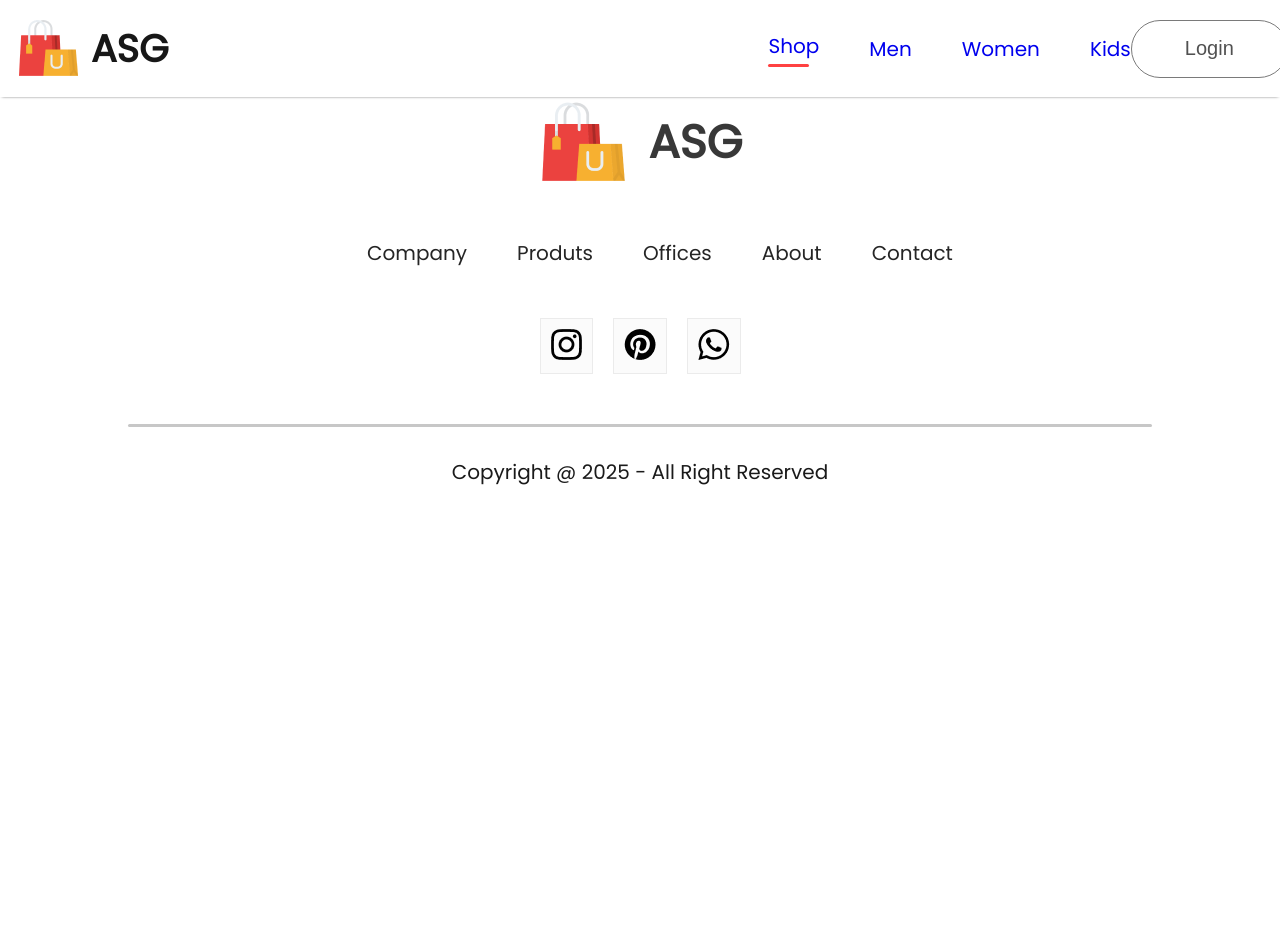
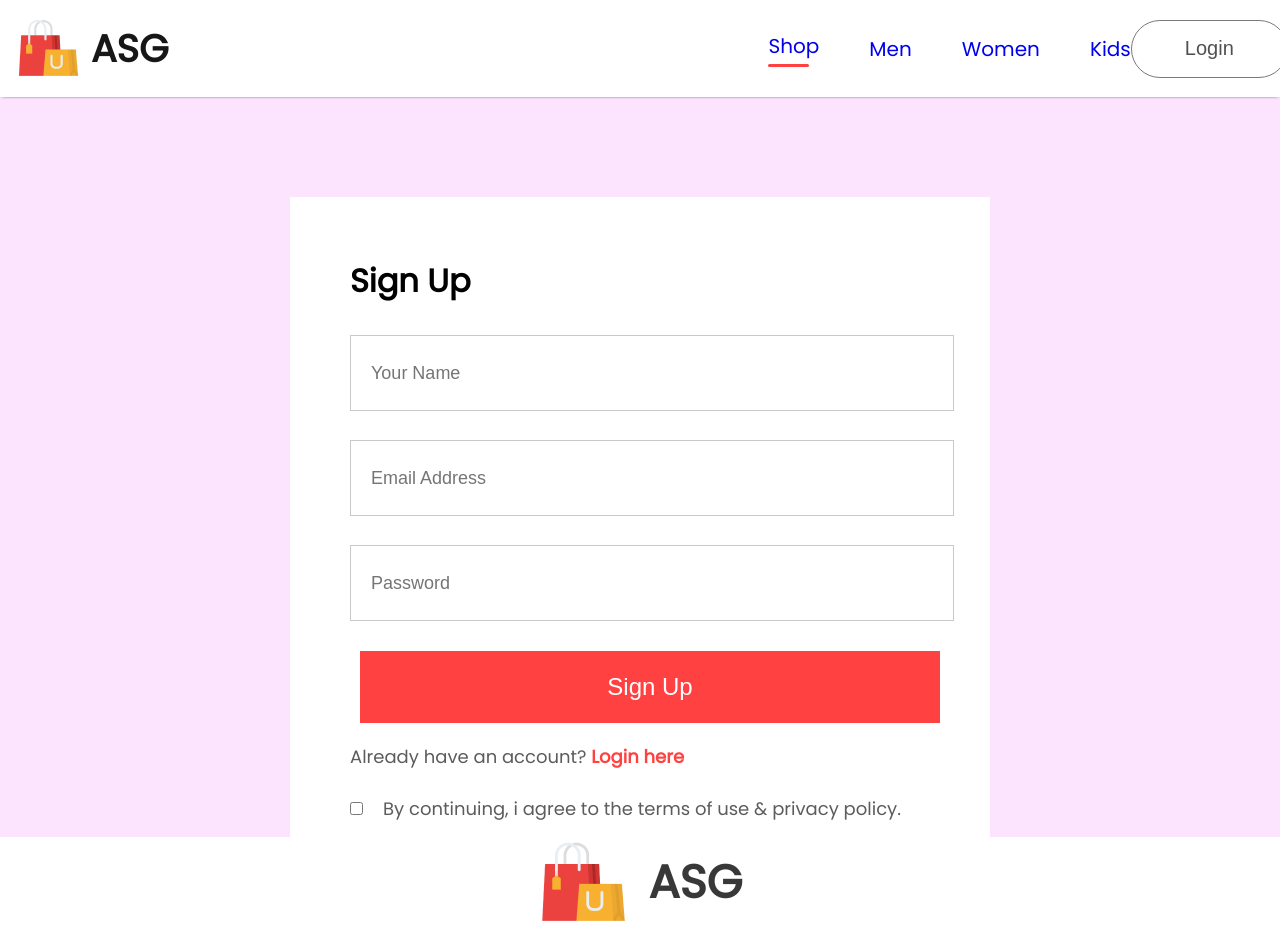
Before and after one commit to MdMirajulIslamTashfi/ASG, a React (Create React App) app: page /login in a window 1280 px wide. Shown: the top 952 px of the page. Before the commit the page ends 800 px from the top, so only its background shows below. Built offline with nearby package versions, Linux system fonts and the light colour scheme.

Commit message:
initial signup page

```diff
--- a/src/App.js
+++ b/src/App.js
@@ -7,6 +7,9 @@
 import LoginSignup from './Pages/LoginSignup';
 import Cart from './Pages/Cart';
 import Footer from './Components/Footer/Footer';
+import men_banner from './Components/Assets/banner_mens.png'
+import women_banner from './Components/Assets/banner_women.png'
+import kid_banner from './Components/Assets/banner_kids.png'
 
 function App() {
   return (
@@ -15,9 +18,9 @@
       <Navbar/>
       <Routes>
         <Route path='/' element={<Shop/>}/>
-        <Route path='/mens' element={<ShopCategory category="men" />}/>
-        <Route path='/womens' element={<ShopCategory category="women"/>}/>
-        <Route path='/kids' element={<ShopCategory category="kid"/>}/>
+        <Route path='/mens' element={<ShopCategory banner = {men_banner} category="men" />}/>
+        <Route path='/womens' element={<ShopCategory banner = {women_banner} category="women"/>}/>
+        <Route path='/kids' element={<ShopCategory banner = {kid_banner} category="kid"/>}/>
         <Route path="product" element={<Product/>}/>
         <Route path=':productId' element={<Product/>}/>
         <Route path='/login' element={<LoginSignup/>}/>
--- /dev/null
+++ b/src/Context/ShopContext.jsx
@@ -0,0 +1,16 @@
+import react, { createContext } from "react";
+import all_product from "../Components/Assets/all_product";
+
+export const ShopContext = createContext(null);
+
+const ShopContextProvider = (props)=>{
+    const contextValue = {all_product};
+
+    return(
+        <ShopContext.Provider value = {contextValue}>
+            {props.children}
+        </ShopContext.Provider>
+    )
+}
+
+export default ShopContextProvider;
--- /dev/null
+++ b/src/Pages/CSS/LoginSignup.css
@@ -0,0 +1,68 @@
+.loginsignup{
+    width: 100%;
+    height: 80vh;
+    background: #fce3fe;
+    padding-top: 100px;
+}
+.loginsignup-container{
+    width: 580px;
+    height: 600px;
+    background: white;
+    margin: auto;
+    padding: 40px 60px;
+}
+
+.loginsignup-container h1{
+    margin: 20px 0px;
+}
+
+.loginsignup-fields{
+    display: flex;
+    flex-direction: column;
+    gap: 29px;
+    margin-top: 30px;
+}
+
+.loginsignup-fields input{
+    height: 72px;
+    width: 100%;
+    padding-left: 20px;
+    border: 1px solid #c9c9c9;
+    outline: none;
+    color: #5c5c5c;
+    font-size: 18px;
+}
+.loginsignup-container button{
+    width: 580px;
+    height: 72px;
+    color: white;
+    background: #ff4141;
+    margin-top: 30px;
+    margin-left: 10px;
+    border: none;
+    font-size: 24px;
+    font-weight: 500;
+    cursor: pointer;
+}
+
+.loginsignup-login{
+    margin-top: 20px;
+    color: #5c5c5c;
+    font-size: 18px;
+    font-weight: 500;
+}
+
+.loginsignup-login span{
+    color: #ff4141;
+    font-weight: 600;
+}
+
+.loginsignup-agree{
+    display: flex;
+    align-items: center;
+    margin-top: 25px;
+    gap: 20px;
+    color: #5c5c5c;
+    font-size: 18px;
+    font-weight: 500;
+}
--- /dev/null
+++ b/src/Pages/CSS/ShopCategory.css
@@ -0,0 +1,41 @@
+.shopcategory-banner{
+    display: block;
+    margin: 30px auto;
+    width: 82%;
+}
+.shopcategory-indexSort{
+    display: flex;
+    margin: 0px 170px;
+    justify-content: space-between;
+    align-items: center;
+}
+.shopcategory-sort{
+    padding: 10px 20px;
+    border-radius: 40px;
+    border: 1px solid #888;
+}
+
+.shopcategory-indexSort p span{
+    font-weight: 600;
+}
+
+.shopcategory-products{
+    margin: 20px 170px;
+    display: grid;
+    grid-template-columns: 1fr 1fr 1fr 1fr;
+    row-gap: 80px;
+}
+
+.shopcategory-loadmore{
+    display: flex;
+    justify-content: center;
+    align-items: center;
+    margin: 150px auto;
+    width: 233px;
+    height: 69px;
+    border-radius: 75px;
+    background: #ededed;
+    color: #787878;
+    font-size: 18px;
+    font-weight: 500;
+}
--- a/src/Pages/LoginSignup.jsx
+++ b/src/Pages/LoginSignup.jsx
@@ -1,9 +1,24 @@
 import React from 'react'
+import './CSS/LoginSignup.css'
+
 
 export const LoginSignup = () => {
   return (
-    <div>
-
+    <div className='loginsignup'>
+        <div className="loginsignup-container">
+            <h1>Sign Up</h1>
+            <div className="loginsignup-fields">
+                <input type="text" placeholder='Your Name'/>
+                <input type="email" placeholder='Email Address' />
+                <input type="passwrd" placeholder='Password'/>
+            </div>
+            <button>Sign Up</button>
+            <p className="loginsignup-login">Already have an account? <span>Login here</span></p>
+            <div className="loginsignup-agree">
+                <input type="checkbox" name='' id=''/>
+                <p>By continuing, i agree to the terms of use & privacy policy.</p>
+            </div>
+        </div>
     </div>
   )
 }
--- a/src/Pages/ShopCategory.jsx
+++ b/src/Pages/ShopCategory.jsx
@@ -1,8 +1,41 @@
-import React from 'react'
+import React, { useContext } from 'react'
+import './CSS/ShopCategory.css'
+import { ShopContext } from '../Context/ShopContext'
+import dropdown_icon from '../Components/Assets/dropdown_icon.png'
+import Item from '../Components/Items/Item'
 
-const ShopCategory = () => {
+
+const ShopCategory = (props) => {
+  const {all_product} = useContext(ShopContext);
   return (
-    <div>
+    <div className='shop-category'>
+        <img className='shopcategory-banner' src={props.banner} alt="" />
+        <div className="shopcategory-indexSort">
+            <p>
+              <span>Showing 1-12</span> Out of 36 Products
+            </p>
+            <div className="shopcategory-sort">
+              sort by <img src={dropdown_icon} alt="" />
+            </div>
+        </div>
+      <div className="shopcategory-products">
+          {all_product.map((item, i)=>{
+            if(props.category===item.category){
+              return <Item key={i} id={item.id} name={item.name} image={item.image} new_price = {item.new_price} old_price = {item.old_price} />
+            }
+            else {
+              return null;
+            }
+          })}
+      </div>
+
+      <div className="shopcategory-loadmore">
+          Explore More
+
+      </div>
+
+
+
 
     </div>
   )
--- a/src/index.js
+++ b/src/index.js
@@ -3,12 +3,16 @@
 import './index.css';
 import App from './App';
 import reportWebVitals from './reportWebVitals';
+import ShopContextProvider from './Context/ShopContext';
 
 const root = ReactDOM.createRoot(document.getElementById('root'));
 root.render(
-  <React.StrictMode>
-    <App />
-  </React.StrictMode>
+   <React.StrictMode>
+    <ShopContextProvider>
+      <App/>
+    </ShopContextProvider>
+   </React.StrictMode>
+
 );
 
 // If you want to start measuring performance in your app, pass a function
```
